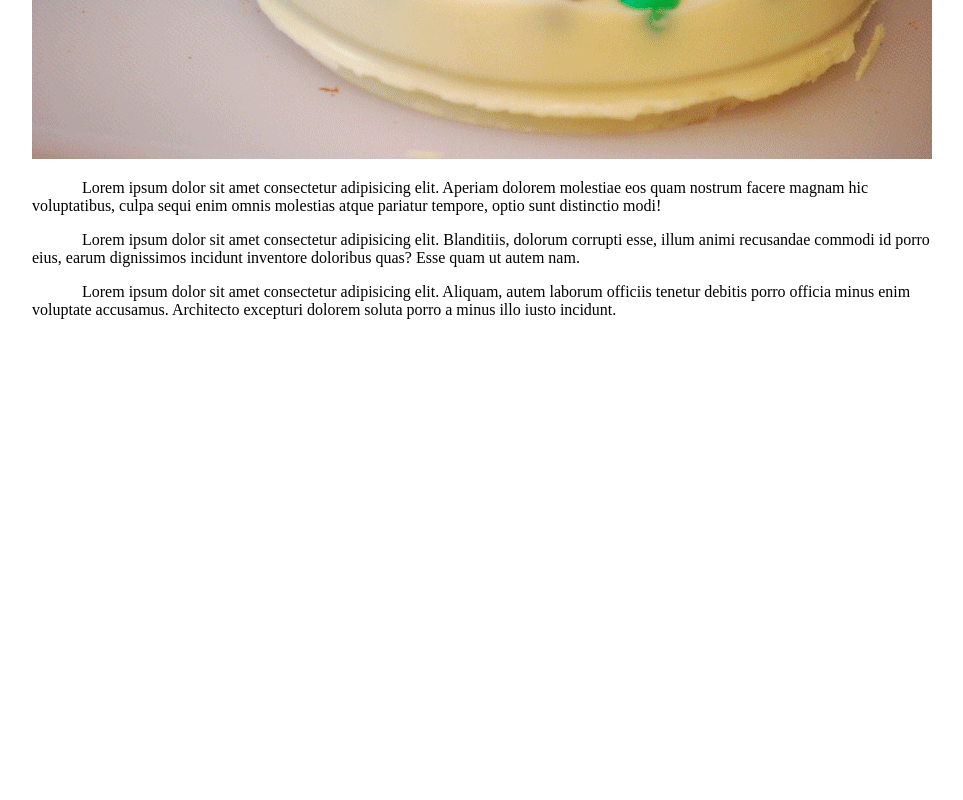
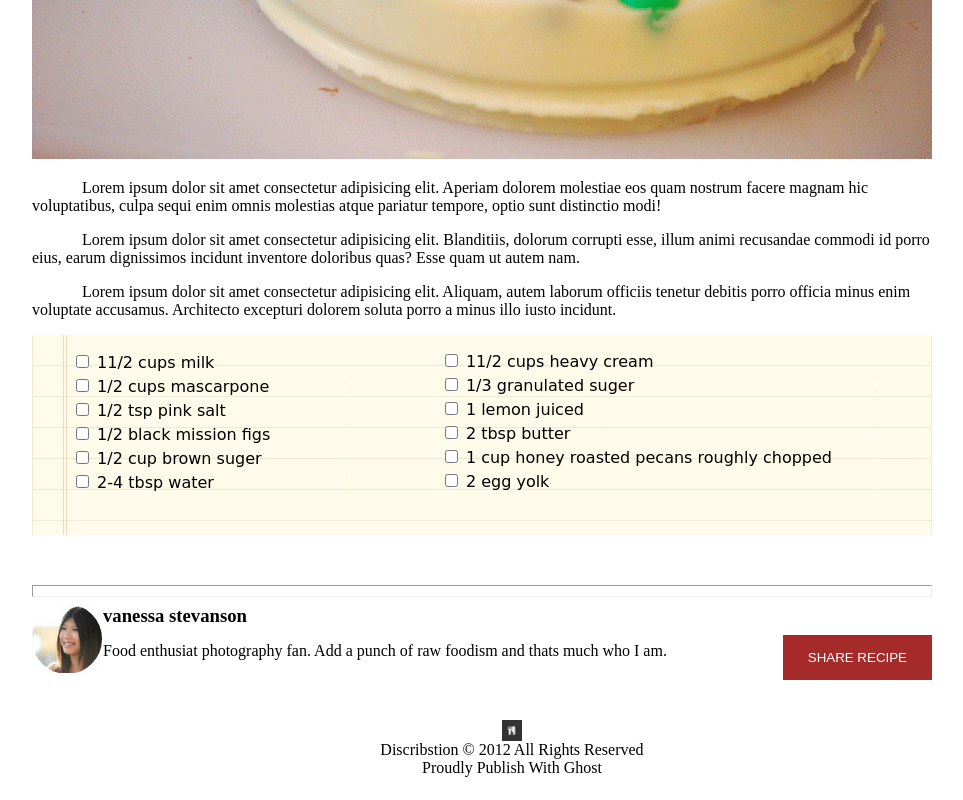
Before and after one commit to Ahmad-AbuRumuh/chocolate-pizza, a plain HTML site: page index.html in a window 1280 px wide. Shown: the part 686-1486 px from the top of the page, without its empty margins (128-1091 px from the left). Before the commit the page ends 1021 px from the top, so only its background shows below. Drawn offline with nearby package versions, Linux system fonts and the light colour scheme; a web font is replaced by a local one.

Commit message:
adding Abdallah work

```diff
--- a/CSS/reset.css
+++ /dev/null
@@ -1,48 +0,0 @@
-/* http://meyerweb.com/eric/tools/css/reset/
-   v2.0 | 20110126
-   License: none (public domain)
-*/
-
-html, body, div, span, applet, object, iframe,
-h1, h2, h3, h4, h5, h6, p, blockquote, pre,
-a, abbr, acronym, address, big, cite, code,
-del, dfn, em, img, ins, kbd, q, s, samp,
-small, strike, strong, sub, sup, tt, var,
-b, u, i, center,
-dl, dt, dd, ol, ul, li,
-fieldset, form, label, legend,
-table, caption, tbody, tfoot, thead, tr, th, td,
-article, aside, canvas, details, embed,
-figure, figcaption, footer, header, hgroup,
-menu, nav, output, ruby, section, summary,
-time, mark, audio, video {
-	margin: 0;
-	padding: 0;
-	border: 0;
-	font-size: 100%;
-	font: inherit;
-	vertical-align: baseline;
-}
-/* HTML5 display-role reset for older browsers */
-article, aside, details, figcaption, figure,
-footer, header, hgroup, menu, nav, section {
-	display: block;
-}
-body {
-	line-height: 1;
-}
-ol, ul {
-	list-style: none;
-}
-blockquote, q {
-	quotes: none;
-}
-blockquote:before, blockquote:after,
-q:before, q:after {
-	content: '';
-	content: none;
-}
-table {
-	border-collapse: collapse;
-	border-spacing: 0;
-}
--- a/CSS/style.css
+++ b/CSS/style.css
@@ -2,6 +2,7 @@
 @import url('https://fonts.googleapis.com/css2?family=Yellowtail&display=swap');
 @import url('https://fonts.googleapis.com/css2?family=Amatic+SC&display=swap');
 @import url('https://fonts.googleapis.com/css2?family=Akaya+Telivigala&family=Amatic+SC&family=Caveat:wght@500;700&display=swap');
+
 body {
     width: 960px;
     margin: auto;
@@ -87,3 +88,90 @@ main section p {
     text-indent: 50px;
     margin-right: 40px;
 }
+
+form {
+    font-family: 'Akaya Telivigala', cursive;
+    background-image: url("../img/list-bg.png");
+    height: 200px;
+    margin-right:60px;
+}
+
+
+form ul {float: left;
+    line-height: 1.5;
+    list-style-type: none;
+    text-align: 1.5px;
+
+}
+
+form ul2 {
+        float: right;
+        list-style-type: none;
+        margin-right: 100px;
+        padding-top: 15px;
+        line-height: 1.5;
+}
+
+
+main section img {
+        float: left;
+        margin-top: 0px;
+        padding-right: 0px;
+}
+
+main section h3 {
+        margin-left: 40px;
+}
+
+
+main section button {
+        float: right;
+        padding: 15px 25px;
+        background-color: brown;
+        margin-right: 60px;
+        text-transform: uppercase;
+        color: white;
+        border: none;
+
+}
+.food {
+    float: left;
+    margin-left:-50px ;
+
+}
+.vanessa {
+        margin-bottom: 50px;
+
+}
+
+
+.people {
+        line-height: .0;
+
+}
+
+.nasa {
+        margin-right: 60px;
+     }
+
+
+    footer {
+        margin-top: 50px;
+        clear: both;
+    height: 120px;
+    text-align: center;
+    text-transform: capitalize;
+    margin-left: auto;
+    margin-right: auto;
+
+
+     }
+
+
+    footer img {
+        width: 20px;
+        display: block;
+  margin-left: auto;
+  margin-right: auto;
+  padding-top: 40px;
+    }
--- a/index.html
+++ b/index.html
@@ -58,6 +58,87 @@
                 iusto incidunt.</p>
 
         </section>
+
+        <form action="checkBoxBar">
+
+            <ul>
+                <li>
+                    <input type="checkbox" name="checkValue1">
+                    <label for="checkValue"> 11/2 cups milk </label>
+                </li>
+                <li>
+                    <input type="checkbox" name="checkValue2">
+                    <label for="checkValue"> 1/2 cups mascarpone </label>
+                </li>
+                <li>
+                    <input type="checkbox" name="checkValue3">
+                    <label for="checkValue"> 1/2 tsp pink salt </label>
+
+                </li>
+                <li>
+                    <input type="checkbox" name="checkValue4">
+                    <label for="checkValue"> 1/2 black mission figs </label>
+
+                </li>
+                <li>
+                    <input type="checkbox" name="checkValue5">
+                    <label for="checkValue"> 1/2 cup brown suger </label>
+
+                </li>
+                <li>
+                    <input type="checkbox" name="checkValue6">
+                    <label for="checkValue1"> 2-4 tbsp water </label>
+
+                </li>
+            </ul>
+
+            <ul2>
+                <li><input type="checkbox" name="checkValue7">
+                    <label for="checkValue"> 11/2 cups heavy cream </label>
+                </li>
+                <li><input type="checkbox" name="checkValue8">
+                    <label for="checkValue"> 1/3 granulated suger </label>
+                </li>
+                <li><input type="checkbox" name="checkValue9">
+                    <label for="checkValue"> 1 lemon juiced </label>
+                </li>
+                <li><input type="checkbox" name="checkValue10">
+                    <label for="checkValue"> 2 tbsp butter </label>
+                </li>
+                <li><input type="checkbox" name="checkValue11">
+                    <label for="checkValue"> 1 cup honey roasted pecans roughly chopped </label>
+                </li>
+                <li><input type="checkbox" name="checkValue12">
+                    <label for="checkValue"> 2 egg yolk </label>
+                </li>
+
+            </ul2>
+
+        </form>
+        <section class="vanessa">
+            <hr>
+            <img src="img/van-pic.png" alt="">
+            <div class="people">
+                <h3> vanessa stevanson</h3>
+                <p class="food"> Food enthusiat photography fan. Add a punch of raw foodism and thats  much who
+                    I am. </p>
+                <button type="submit"> share recipe </button>
+            </div>
+        </section>
+
+
+    </main>
+
+    <footer>
+        <img src="img/logo.png" alt="">
+
+
+
+        Discribstion &copy; 2012 All Rights reserved <div class="publis">proudly publish with ghost</div>
+    </footer>
+
+
+
 </body>
 
 </html>
```
